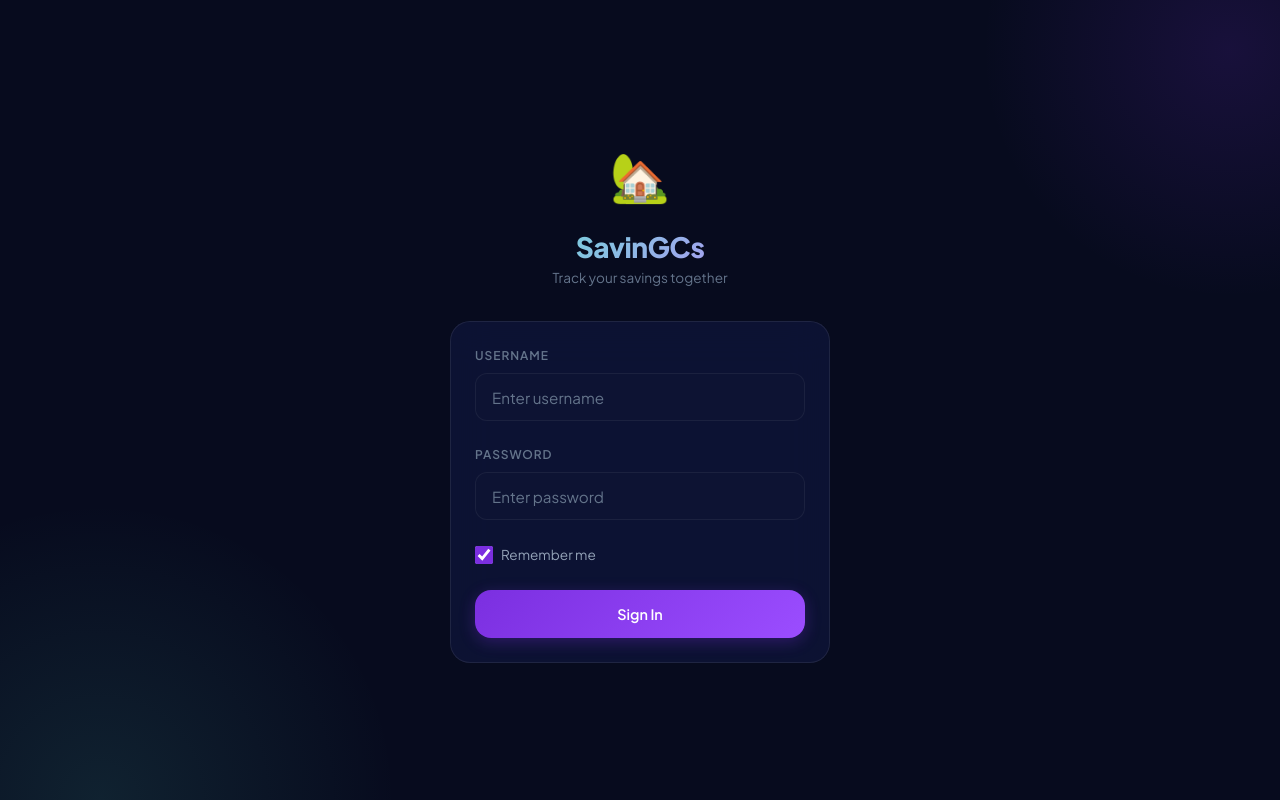
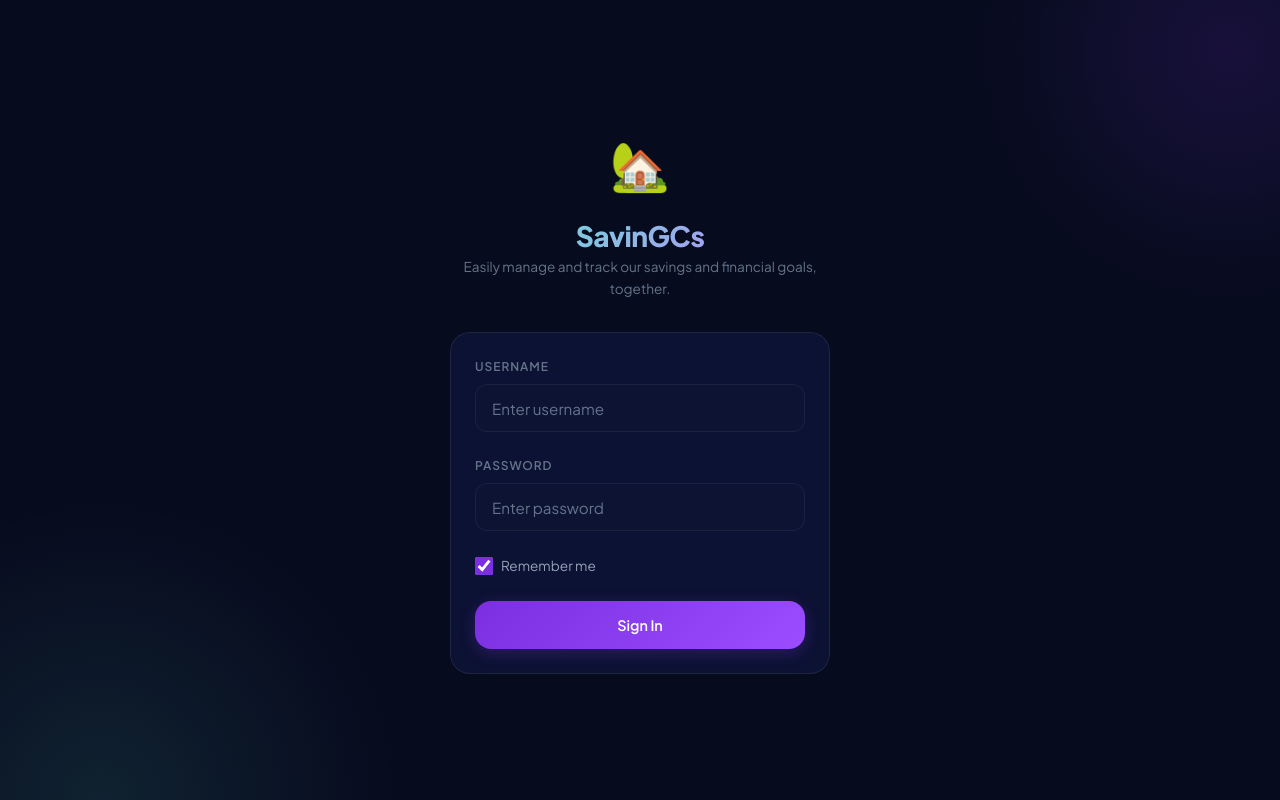
Before and after one commit to 5bcode/SavinGCs, a Next.js app: page / in a window 1280 px wide. Built offline with nearby package versions, Linux system fonts and the light colour scheme; no server answers.

Commit message:
chore: rebuild application - regenerate build artifacts with

```diff
--- a/app/layout.tsx
+++ b/app/layout.tsx
@@ -2,8 +2,8 @@ import type { Metadata, Viewport } from 'next';
 import './globals.css';
 
 export const metadata: Metadata = {
-  title: 'SavinGCs — Savings Tracker',
-  description: 'Track your savings together. Built for couples saving for their first home.',
+  title: 'SavinGCs | Goals/Savings Tracker',
+  description: 'A tool to easily manage our combined savings and plan our financial goals, together.',
 };
 
 export const viewport: Viewport = {
--- a/components/Login.tsx
+++ b/components/Login.tsx
@@ -41,7 +41,7 @@ export default function Login({ onLogin }: LoginProps) {
                 <div className="login-brand">
                     <div className="login-logo">🏡</div>
                     <h1 className="login-title">SavinGCs</h1>
-                    <p className="login-subtitle">Track your savings together</p>
+                    <p className="login-subtitle">Easily manage and track our savings and financial goals, together.</p>
                 </div>
 
                 <form onSubmit={handleSubmit} className="card-glass">
--- a/components/ManageAccounts.tsx
+++ b/components/ManageAccounts.tsx
@@ -421,11 +421,9 @@ function AccountRow({ account, onClick, onDelete, typeLabels }: {
             </div>
             <div className="pot-info">
                 <div className="pot-name">
-                    {account.provider && (
-                        <div style={{ fontSize: '0.7rem', color: 'var(--text-tertiary)', fontWeight: 600, textTransform: 'uppercase', letterSpacing: '0.05em', marginBottom: '2px' }}>
-                            {account.provider}
-                        </div>
-                    )}
+                    <div style={{ fontSize: '0.7rem', color: 'var(--text-tertiary)', fontWeight: 600, textTransform: 'uppercase', letterSpacing: '0.05em', marginBottom: '2px' }}>
+                        {account.pot_name}
+                    </div>
                     {account.account_name}
                 </div>
                 <div className="pot-meta">
@@ -437,11 +435,9 @@ function AccountRow({ account, onClick, onDelete, typeLabels }: {
                     }}>
                         {account.owner || 'Joint'}
                     </span>
-                    {/* Only show Pot Name if we are in Owner view - wait, we reuse this row. Let's just always show it? Or distinct?
-                        Actually in Pot view, Pot name is header. In Owner view, Pot name is useful.
-                        Let's add it if it's not redundant.
-                    */}
-                    · <span style={{ opacity: 0.8 }}>{account.pot_name}</span>
+                    {account.provider && (
+                        <> · <span style={{ opacity: 0.8 }}>{account.provider}</span></>
+                    )}
                 </div>
             </div>
             <div className="flex items-center gap-sm">
```
